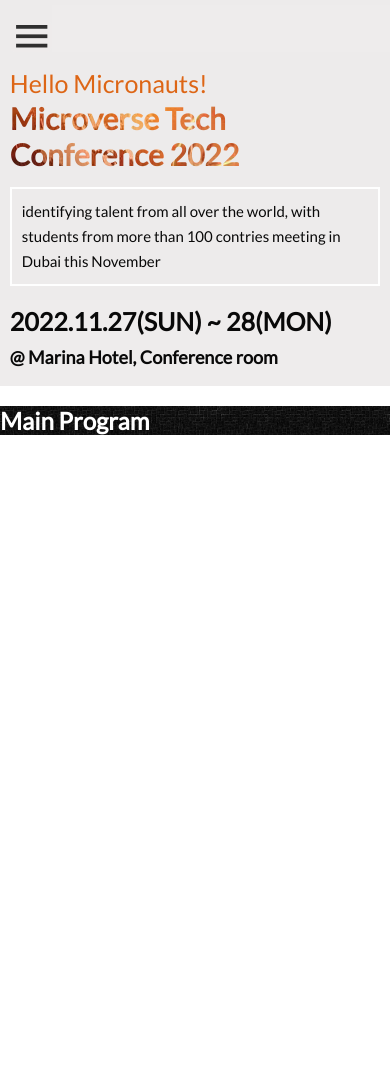
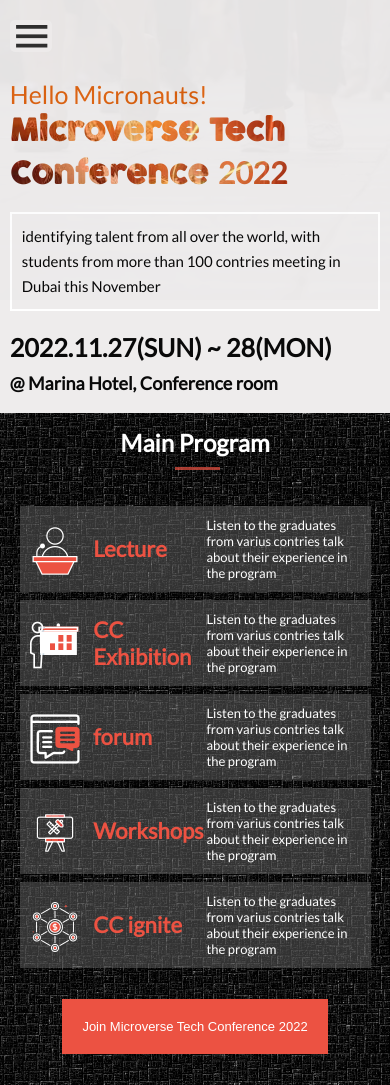
Before and after one commit to Gdiazdiaz/Tech-Conference-Event, a plain HTML site: page Main.html in a window 390 px wide. Before the commit the page ends 844 px from the top, so only its background shows below. Drawn offline with Linux system fonts and the light colour scheme.

Commit message:
html, css and media for main program section

```diff
--- a/CSS/style.css
+++ b/CSS/style.css
@@ -1,3 +1,7 @@
+@font-face {
+    font-family: myFont;
+    src: url('CocogoosePro-trial.ttf');
+}
 body {
     margin: 0;
     font-family: 'Lato';
@@ -13,14 +17,14 @@
     background-size: cover;
     width: 100vw;
     height: 600px;
-    overflow-x: hidden;
 }
 .background-gradient {
     background-color: #eeecec;
+    display: none;
     opacity: 0.96;
     position: absolute;
     top: 0;
-    width: 100vw;
+    width: 90vw;
     height: 600px;
     z-index: -1;;
     overflow-x: hidden;
@@ -60,7 +64,8 @@
     display: flex;
     list-style: none;
     color: #fff;
-    gap: 12%;   /*-----------*/
+    justify-content: space-evenly;  /*-----------*/
+    min-width: 200px;
     margin-top: 0px;
     margin-bottom: 0px;
     margin-right: 10px;
@@ -80,8 +85,6 @@
 }
 
 .nav-row {
-    display: flex;
-    justify-content: center;
     padding-top: 5px;
     padding-bottom: 5px;
     background-color: #fff;
@@ -91,19 +94,23 @@
 
 .nav {
     display: flex;
-    max-width: 90vw; /*-------*/
-    justify-content: space-evenly;
+    flex-direction: row;
+    max-width: 100vw; /*-------*/
+    justify-content: space-around;
 }
 
 .nav-menu {
     display: flex;
-    gap: 35%;   /*----*/
+    justify-content: space-between;   /*----*/
+    min-width: 470px;
 }
 
 .menu-items {
     display: flex;
     list-style: none;
-    gap: 10%;   /*----*/
+    justify-content: space-between;   /*----*/
+    min-width: 300px;
+
 }
 .header-button {
     background-color: transparent;
@@ -121,19 +128,27 @@
     justify-content: center;
     background-color: #eeecec;
     opacity: 0.96;
+    margin: 0;
 }
 .intro {
     margin-top: 12%;
     max-width: 70%;
+    margin-right: 0;
+    margin-left: 0;
 }
 
 .intro-title {
     -webkit-background-clip: text;
 -webkit-text-fill-color: transparent;
 background-image: url('media/font-background.jpg');
-font-size: 100px;
+font-size: 80px;
 margin-top: 0;
 margin-bottom: 0;
+font-family: 'myFont';
+}
+
+.year {
+    font-family: 'Lato';
 }
 
 .intro-greeting {
@@ -160,6 +175,7 @@
 .intro-place {
     font-size: 25px;
     margin-top: 0;
+    margin-bottom: 6%;
 }
 
 /*---------------CARD-SECTION------------*/
@@ -168,8 +184,65 @@
     background-image: url('media/projects-background.jpg');
     background-size: cover;
     color: #fff;
+    display: flex;
+    flex-direction: column;
+    align-items: center;
 }
 
+.pr-section-title {
+    margin-top: 4%;
+}
+.pr-section-title::after {
+    content: "";
+    display: block;
+    width: 45px;
+    margin-left: 55px;
+    padding-top: 10px;
+    opacity: 0.7;
+    border-bottom: 3px solid #ec5242;
+  }
+.card-container {
+    display: flex;
+    max-width: 75%;
+    gap: 3px;
+    margin-top: 4%;
+}
+.card {
+    display: flex;
+    flex-direction: column;
+    gap: 3px;
+    align-items: center;
+    text-align: center;
+    background-color: rgba(100, 100, 100, 0.5);
+}
+
+.card-img {
+    min-height: 50px;
+    min-width: 50px;
+    margin: 10px 0px 5px 0px;
+}
+.card-title {
+    color: #ec5242;
+    font-size: 22px;
+    margin: 0;
+}
+.card-text {
+    font-size: 13px;
+    margin: 0;
+    max-width: 85%;
+    margin-bottom: 7%;
+}
+.projects-link {
+    background-color: transparent;
+    color: #fff;
+    text-decoration: underline;
+    margin-top: 4%;
+    margin-bottom: 4%;
+
+}
+.projects-link-mobile {
+    display: none;
+}
 @media (max-width: 768px) {
     .background {
         background-size: cover;
@@ -181,9 +254,6 @@
         height: 300px;
     }
 
-    #header {
-       /* position: relative;*/
-    }
 
     .header-cont {
         display: none;
@@ -219,6 +289,7 @@
     }
 
     .button-container {
+        display: none;
         background-color: #eeecec;
         width: 100vw;
         padding: 0;
@@ -256,7 +327,7 @@
     opacity: 0.96;
     }
     .intro {
-        margin-top: 12%;
+        margin-top: 15%;
         max-width: 95%;
     }
 
@@ -294,6 +365,55 @@
     .intro-place {
         font-size: 18px;
         margin-top: 0;
+        margin-bottom: 5%;
     }
 
+    .card-container {
+        display: flex;
+        flex-direction: column;
+        max-width: 90vw;
+        gap: 8px;
+        margin-top: 4%;
+    }
+
+    .card {
+        display: flex;
+        flex-direction: row;
+        padding: 3%;
+        gap: 4%;
+        text-align: start;
+        background-color: rgba(100, 100, 100, 0.5);
+    }
+
+    .card-img {
+        min-height: 50px;
+        min-width: 50px;
+        margin: 10px 0px 5px 0px;
+    }
+    .card-title {
+        color: #ec5242;
+        font-size: 22px;
+        margin: 0;
+        min-width: 100px;
+    }
+    .card-text {
+        font-size: 13px;
+        margin: 0;
+        max-width: 85%;
+        margin-bottom: 0%;
+    }
+
+    .projects-link {
+        display: none;
+    }
+    .projects-link-mobile {
+        display: block;
+        background-color: #ec5242;
+        border: none;
+        color: #fff;
+        padding: 20px;
+        font-size: 13px;
+        margin-top: 8%;
+        margin-bottom: 8%;
+    }
 }
--- a/JS/script.js
+++ b/JS/script.js
@@ -1,17 +1,20 @@
 const openMenu = document.querySelector('#menu-button');
 const closeButton = document.querySelector('.close-button');
 const menu = document.querySelector('.menu-items');
+const bak = document.querySelector('.button-container');
 
 function OpenM(){
     menu.style.display = 'flex';
     closeButton.style.display = 'block';
     openMenu.style.display = 'none';
+    bak.style.display = 'block';
 }
 
 function CloseM(){
     menu.style.display = 'none';
     closeButton.style.display = 'none';
     openMenu.style.display = 'block';
+    bak.style.display = 'none';
 }
 
 openMenu.addEventListener('click',OpenM);
--- a/Main.html
+++ b/Main.html
@@ -49,7 +49,7 @@
    <div class="intro-container">
         <div class="intro">
             <h2 class="intro-greeting">Hello Micronauts!</h2>
-            <h1 class="intro-title">Microverse Tech Conference 2022</h1>
+            <h1 class="intro-title">Microverse Tech Conference <span class="year">2022<span></h1>
             <h3 class="intro-text"> identifying talent from all over the world, with students from more than 100 contries meeting in Dubai this November</h3>
             <h2 class="intro-date">2022.11.27(SUN) ~ 28(MON)</h2>
             <h3 class="intro-place">@ Marina Hotel, Conference room</h3>
@@ -61,12 +61,40 @@
 </div>
 
    <div class="program-container">
-    <h2>Main Program</h2>
+    <h2 class="pr-section-title">Main Program</h2>
     <div class="card-container">
         <div class="card">
+            <img class="card-img" src="CSS/media/Icons/Lecture.png">
+            <h4 class="card-title">Lecture</h4>
+            <p class="card-text">Listen to the graduates from varius contries talk about their experience in the program</p>
+        </div>
 
+        <div class="card">
+            <img class="card-img" src="CSS/media/Icons/exhibition.png">
+            <h4 class="card-title">CC Exhibition</h4>
+            <p class="card-text">Listen to the graduates from varius contries talk about their experience in the program</p>
+        </div>
+
+        <div class="card">
+            <img class="card-img" src="CSS/media/Icons/forum.png">
+            <h4 class="card-title">forum</h4>
+            <p class="card-text">Listen to the graduates from varius contries talk about their experience in the program</p>
+        </div>
+
+        <div class="card">
+            <img class="card-img" src="CSS/media/Icons/workshop.png">
+            <h4 class="card-title">Workshops</h4>
+            <p class="card-text">Listen to the graduates from varius contries talk about their experience in the program</p>
+        </div>
+
+        <div class="card">
+            <img class="card-img" src="CSS/media/Icons/network.png">
+            <h4 class="card-title">CC ignite</h4>
+            <p class="card-text">Listen to the graduates from varius contries talk about their experience in the program</p>
         </div>
     </div>
+    <button type="link" class="projects-link">SEE THE WHOLE PROGRAM</button>
+    <button type="link" class="projects-link-mobile">Join Microverse Tech Conference 2022</button>
    </div>
 
 
```
Also changed, not shown: CSS/CocogoosePro-trial.ttf (added), CSS/media/Icons/Lecture.png (added), CSS/media/Icons/exhibition.png (added), CSS/media/Icons/forum.png (added), CSS/media/Icons/network.png (added), CSS/media/Icons/workshop.png (added), CSS/media/card-background.png (added).
